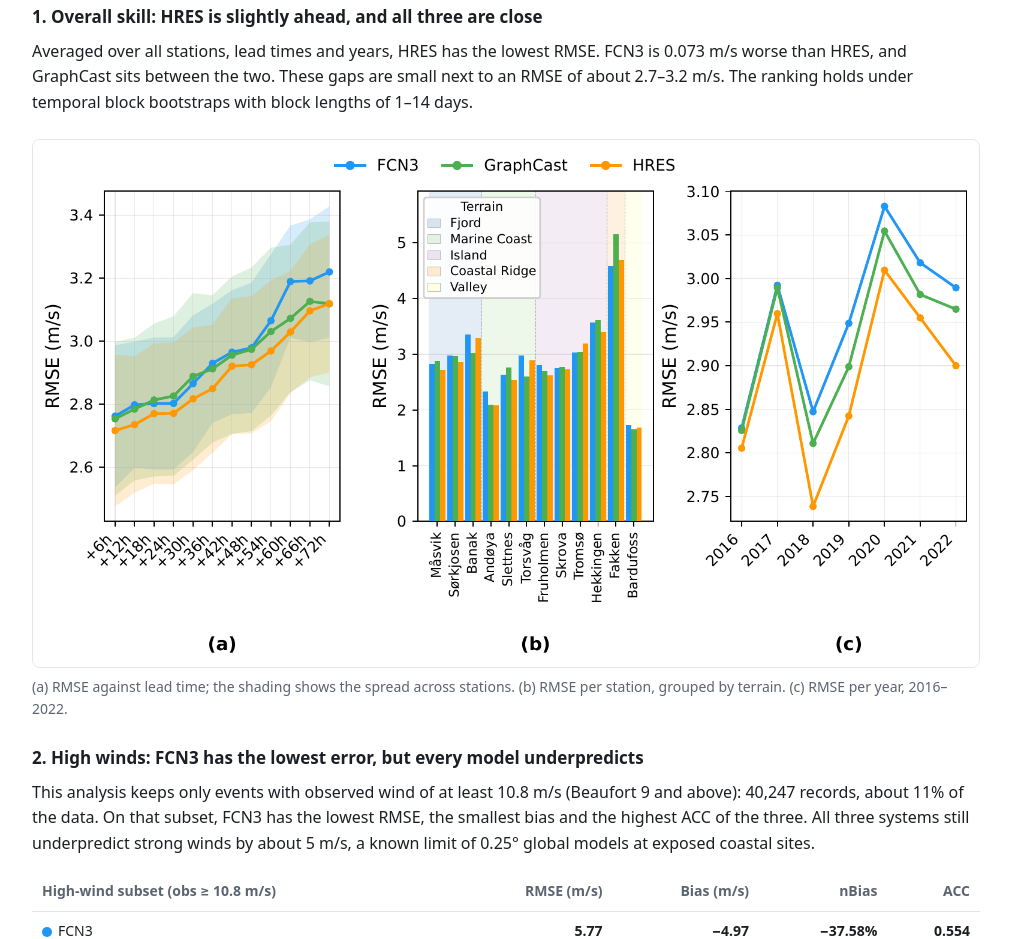
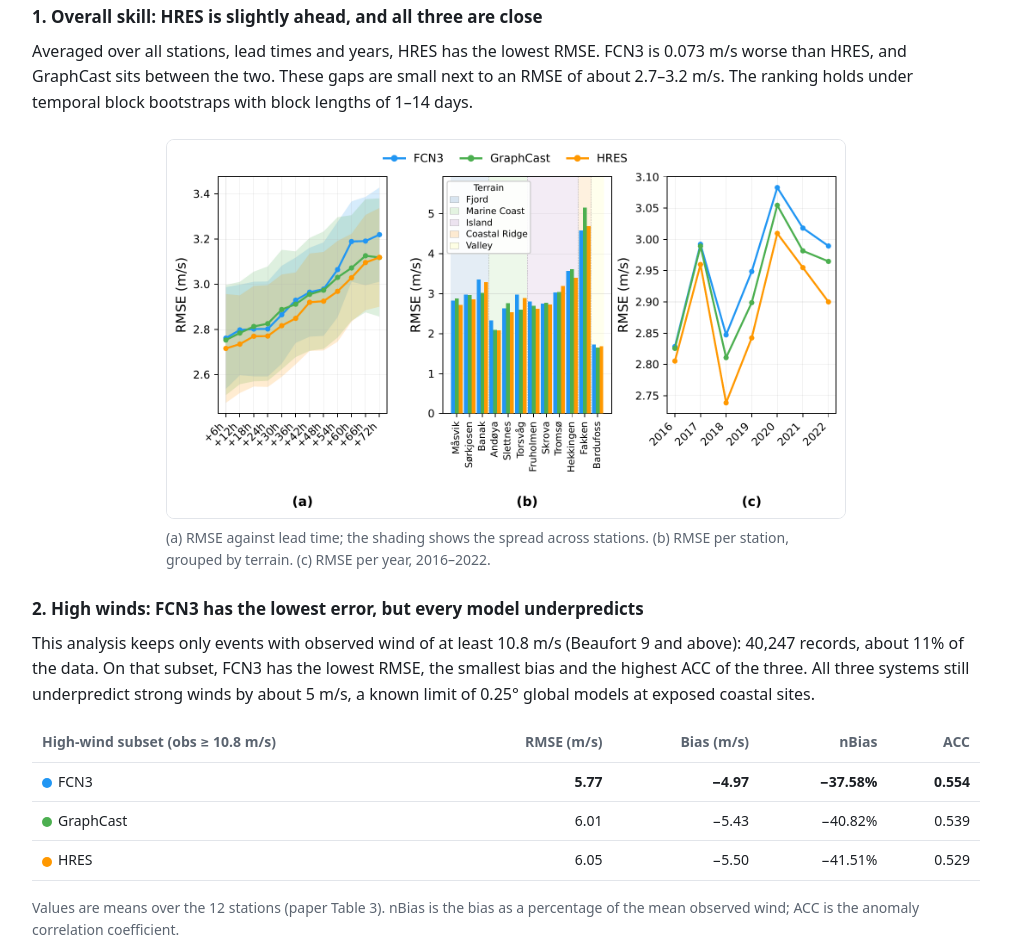
Before and after one commit to chensy618/WF-experiments, a plain HTML site: page index.html in a window 1280 px wide. Shown: the part 1378-2317 px from the top of the page, without its empty margins (134-1145 px from the left). Drawn offline with Linux system fonts and the light colour scheme.

Commit message:
Narrow the main RMSE figure
Co-Authored-By: Claude Opus 5.5 <noreply@anthropic.com>

```diff
--- a/index.html
+++ b/index.html
@@ -41,6 +41,7 @@ p{margin:0 0 14px}
 figure{margin:24px 0}
 figure img{width:100%;height:auto;display:block;border-radius:8px;border:1px solid var(--border);background:#fff}
 figcaption{font-size:14px;color:var(--muted);margin-top:8px}
+figure.narrow{max-width:680px;margin-left:auto;margin-right:auto}
 .tbl{overflow-x:auto;margin:16px 0}
 table{border-collapse:collapse;width:100%;font-size:14px;font-variant-numeric:tabular-nums}
 th,td{padding:8px 10px;border-bottom:1px solid var(--border);text-align:right;white-space:nowrap}
@@ -96,7 +97,7 @@ footer{padding:32px 0 48px;color:var(--muted);font-size:14px}
 
   <h3>1. Overall skill: HRES is slightly ahead, and all three are close</h3>
   <p>Averaged over all stations, lead times and years, HRES has the lowest RMSE. FCN3 is 0.073&nbsp;m/s worse than HRES, and GraphCast sits between the two. These gaps are small next to an RMSE of about 2.7–3.2&nbsp;m/s. The ranking holds under temporal block bootstraps with block lengths of 1–14 days.</p>
-  <figure>
+  <figure class="narrow">
     <img src="assets/combined_leadtime_station_annual_PAPER.png" alt="Three panels: RMSE versus lead time, RMSE per station grouped by terrain, and RMSE per year for FCN3, GraphCast and HRES." loading="lazy">
     <figcaption>(a) RMSE against lead time; the shading shows the spread across stations. (b) RMSE per station, grouped by terrain. (c) RMSE per year, 2016–2022.</figcaption>
   </figure>
```
